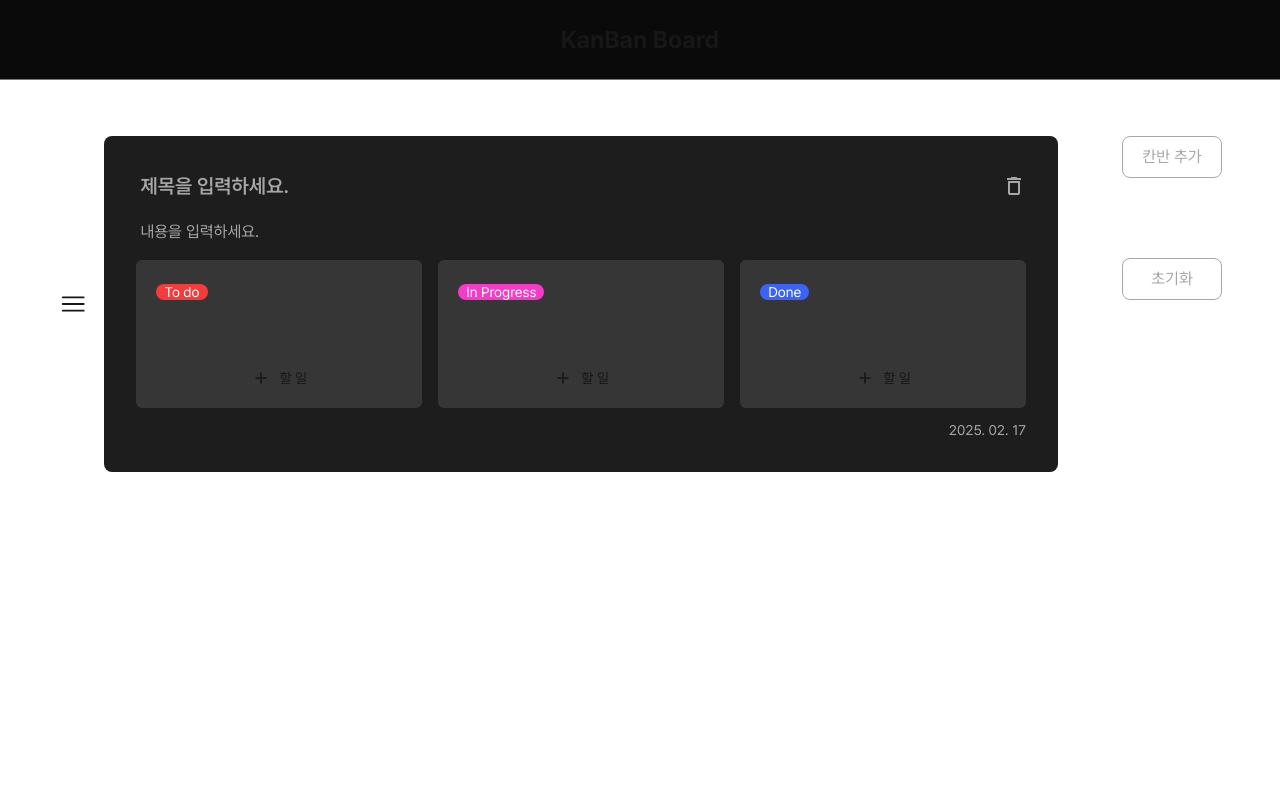
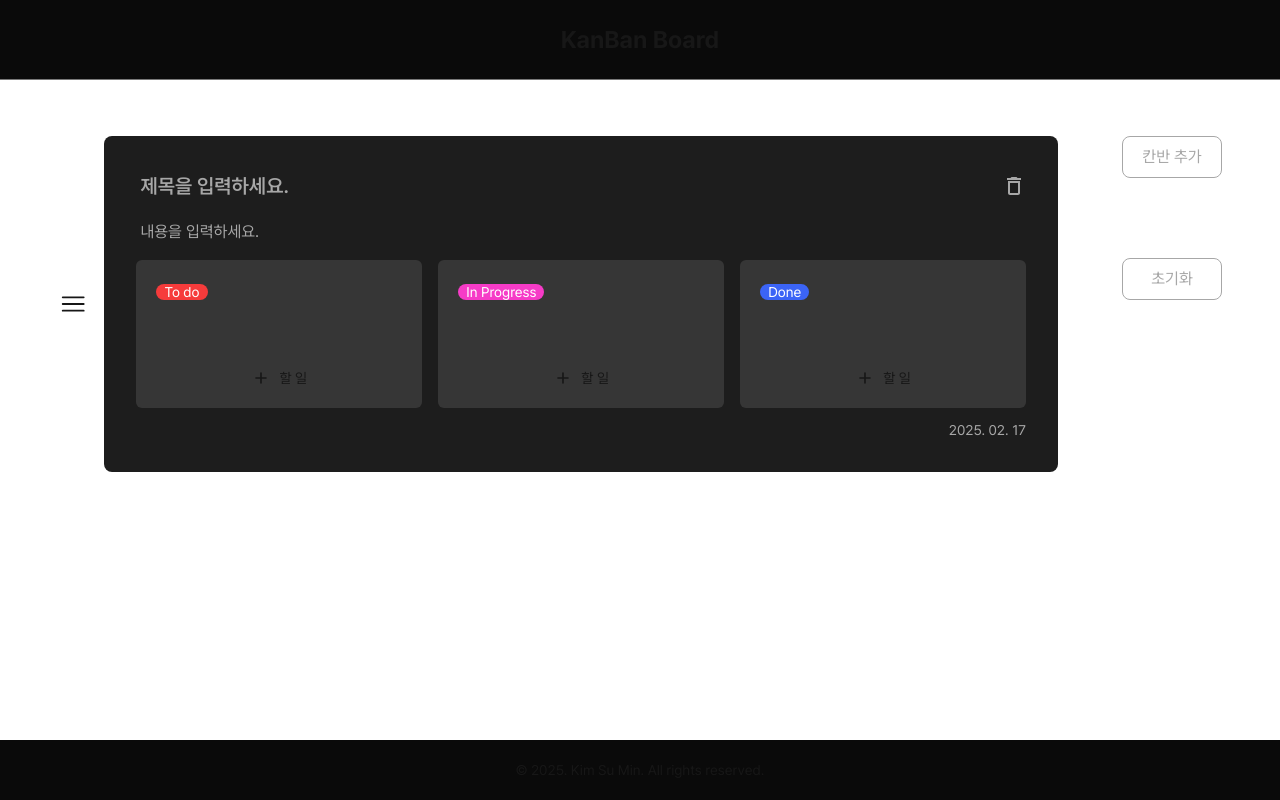
Before and after one commit to ssumanlife/kanban-todo, a Next.js app: page / in a window 1280 px wide. Built offline with nearby package versions, Linux system fonts and the light colour scheme.

Commit message:
feat: footer 추가 (#12)

```diff
--- a/app/layout.tsx
+++ b/app/layout.tsx
@@ -1,6 +1,7 @@
 import type { Metadata } from 'next'
 import localFont from 'next/font/local'
 
+import Footer from '@/components/layout/footer'
 import Header from '@/components/layout/header'
 
 import './globals.css'
@@ -24,7 +25,8 @@ const RootLayout = ({
     <html lang="en" suppressHydrationWarning={true}>
       <body className={`${pretend.variable}`}>
         <Header />
-        <div className="w-full flex justify-center mt-header">{children}</div>
+        <div className="w-full flex justify-center my-header">{children}</div>
+        <Footer />
       </body>
     </html>
   )
--- /dev/null
+++ b/components/layout/footer.tsx
@@ -0,0 +1,9 @@
+const Footer = () => {
+  return (
+    <footer className="p-[20px] fixed bottom-0 w-full bg-black text-center text-sm">
+      &copy; 2025. Kim Su Min. All rights reserved.
+    </footer>
+  )
+}
+
+export default Footer
```
